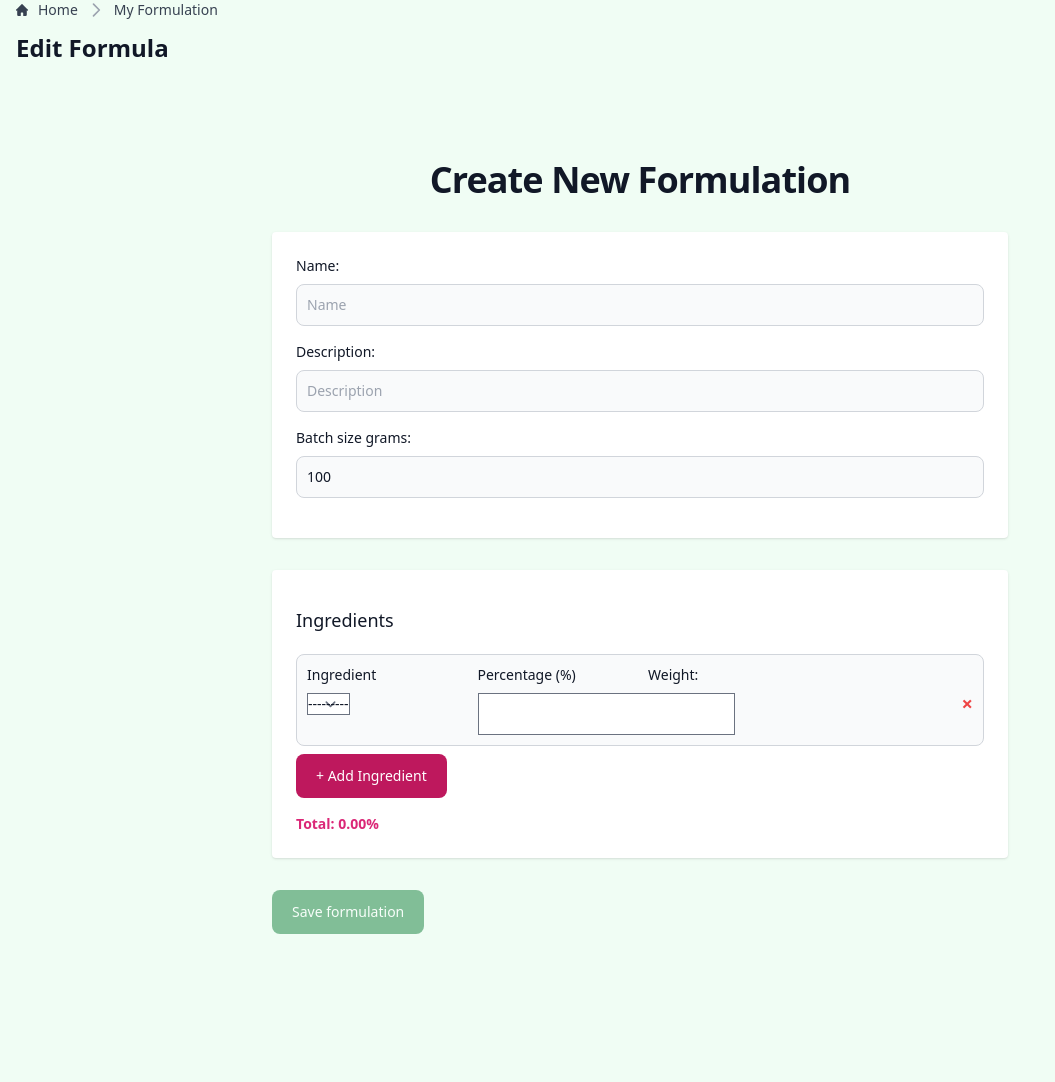
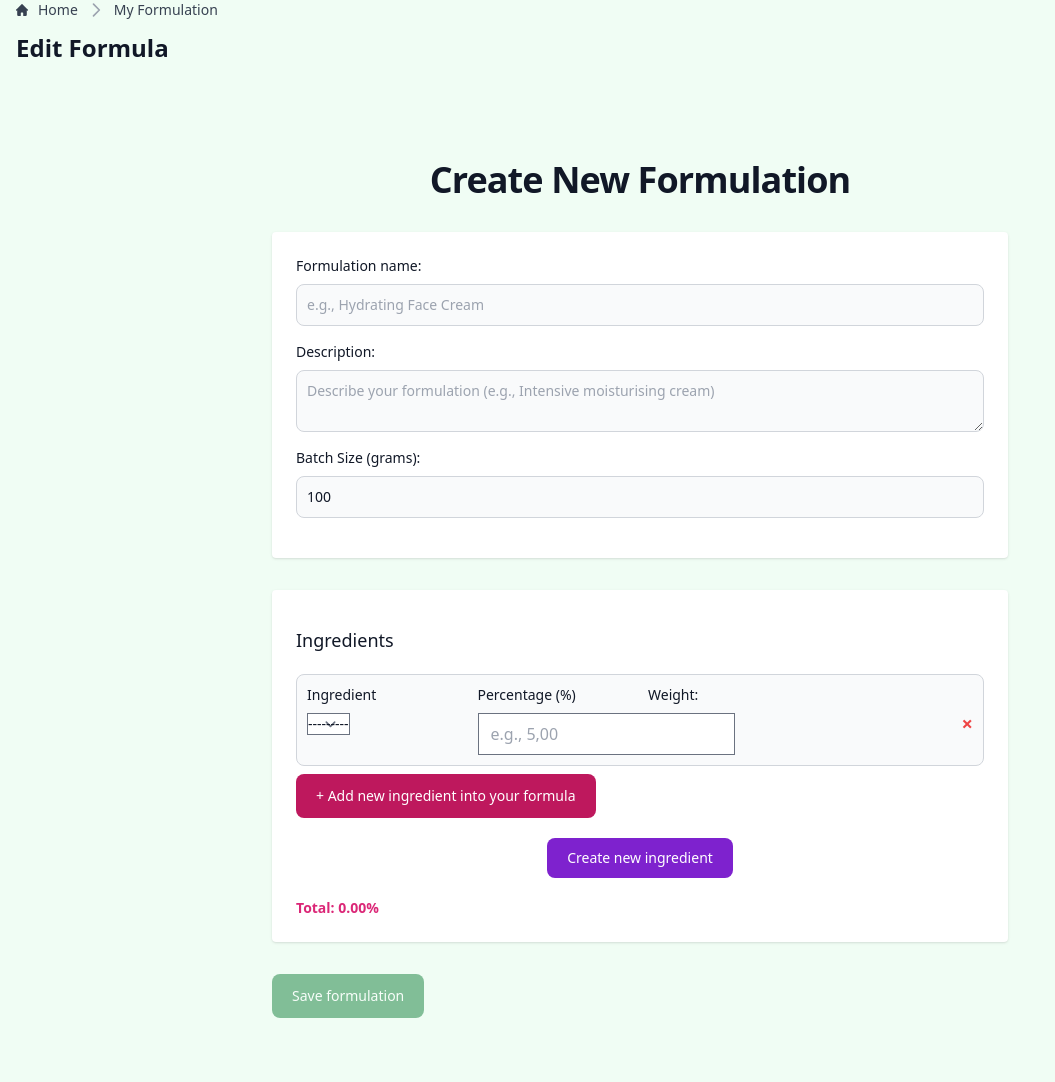
Before and after one commit to DenisaKo/cos_formulator, a Django app: page /formulations/create/ in a window 1280 px wide. Shown: the whole page, without its empty margins (0-1055 px from the left). Before the commit the page ends 934 px from the top, so only its background shows below. Run offline with Django 5.2, Linux system fonts and the light colour scheme; the visitor is signed in with stand-in values (Sample User, id 1); data that the repository does not hold is empty; some libraries are stand-ins or nearby versions.

Commit message:
new ingredient - ajax

```diff
--- a/cos_formulator/urls.py
+++ b/cos_formulator/urls.py
@@ -16,7 +16,7 @@ Including another URLconf
 """
 from django.contrib import admin
 from django.urls import path, include
-from formulations.views import home, sign_up, create_formulation_view, profile_view, edit_formulation_view, delete_formulation_view
+from formulations.views import home, sign_up, create_formulation_view, profile_view, edit_formulation_view, delete_formulation_view, create_ingredient_view
 
 urlpatterns = [
     path('admin/', admin.site.urls),
@@ -27,4 +27,5 @@ urlpatterns = [
     path('profile/', profile_view, name='profile'),
     path('formulations/<int:pk>/edit/', edit_formulation_view, name='edit_formulation'),
     path('formulations/<int:pk>/delete/', delete_formulation_view, name='delete_formulation'),
+    path('ingredient/create/', create_ingredient_view, name='create_ingredient')
 ]
--- a/formulations/forms.py
+++ b/formulations/forms.py
@@ -39,21 +39,35 @@ class FormulationForm(forms.ModelForm):
         model = Formulation
         fields = ["name", "description", "batch_size_grams"]
 
-    widgets = {
-        'name': forms.TextInput(attrs={'placeholder': 'e.g., Hydrating Face Cream'}),
-        'description': forms.Textarea(attrs={'rows': 2, 'placeholder': 'Describe your formulation (e.g., Intensive moisturising cream)'}),
-        'instructions': forms.Textarea(attrs={'rows': 2, 'placeholder': 'Step-by-step guide for making this formulation...'}),
-        'batch_size_grams': forms.NumberInput(attrs={'placeholder': 'e.g., 100.00'})
-    }
-    labels = {
-        'name': 'Formulation name',
-        'description': 'Description',
-        'instructions': 'Instructions',
-        'batch_size_grams': 'Batch Size (grams)',
-    }
-    help_texts = {
-        'batch_size_grams': 'Enter the target batch size in grams (e.g., 100.00 for a 100g batch). Must be 0 or a positive number.',
-    }
+        widgets = {
+            'name': forms.TextInput(attrs={
+                'placeholder': 'e.g., Hydrating Face Cream',
+                'class': 'bg-gray-50 border border-gray-300 text-gray-900 text-sm rounded-lg focus:ring-primary-600 focus:border-primary-600 block w-full p-2.5 dark:bg-gray-700 dark:border-gray-600 dark:placeholder-gray-400 dark:text-white dark:focus:ring-blue-500 dark:focus:border-blue-500',
+                }),
+            'description': forms.Textarea(attrs={
+                'rows': 2,
+                'placeholder': 'Describe your formulation (e.g., Intensive moisturising cream)',
+                'class': 'bg-gray-50 border border-gray-300 text-gray-900 text-sm rounded-lg focus:ring-primary-600 focus:border-primary-600 block w-full p-2.5 dark:bg-gray-700 dark:border-gray-600 dark:placeholder-gray-400 dark:text-white dark:focus:ring-blue-500 dark:focus:border-blue-500',
+                }),
+            'instructions': forms.Textarea(attrs={
+                'rows': 2,
+                'placeholder': 'Step-by-step guide for making this formulation...',
+                'class': 'bg-gray-50 border border-gray-300 text-gray-900 text-sm rounded-lg focus:ring-primary-600 focus:border-primary-600 block w-full p-2.5 dark:bg-gray-700 dark:border-gray-600 dark:placeholder-gray-400 dark:text-white dark:focus:ring-blue-500 dark:focus:border-blue-500',
+                }),
+            'batch_size_grams': forms.NumberInput(attrs={
+                'placeholder': 'e.g., 100.00',
+                'class': 'bg-gray-50 border border-gray-300 text-gray-900 text-sm rounded-lg focus:ring-primary-600 focus:border-primary-600 block w-full p-2.5 dark:bg-gray-700 dark:border-gray-600 dark:placeholder-gray-400 dark:text-white dark:focus:ring-blue-500 dark:focus:border-blue-500',
+                })
+        }
+        labels = {
+            'name': 'Formulation name',
+            'description': 'Description',
+            'instructions': 'Instructions',
+            'batch_size_grams': 'Batch Size (grams)',
+        }
+        help_texts = {
+            'batch_size_grams': 'Enter the target batch size in grams (e.g., 100.00 for a 100g batch). Must be 0 or a positive number.',
+        }
 
 class IngredientForm(forms.ModelForm):
     """
@@ -63,22 +77,41 @@ class IngredientForm(forms.ModelForm):
         model = Ingredient
         fields = ["name", "inci_name", "functionality", "solubility", "physical_state", "recommended_concentration", "notes"]
 
-    widgets = {
-        'name': forms.TextInput(attrs={'placeholder': 'e.g., Hydrating Face Cream'}),
-        'inci_name': forms.TextInput(attrs={'placeholder': 'e.g., Sodium Chloride'}),
-        'functionality': forms.Textarea(attrs={'rows': 2, 'placeholder': 'Describe your formulation (e.g., Intensive moisturising cream)'}),
-        'notes': forms.Textarea(attrs={'rows': 2, 'placeholder': 'Step-by-step guide for making this formulation...'}),
-        'recommended_concentration': forms.TextInput(attrs={'placeholder': 'e.g., 5-10%'})
-    }
-    labels = {
-        'name': 'Ingredient name',
-        'inci_name': 'Ingredient INCI name',
-        'functionality': 'Functionality',
-        'notes': 'Notes',
-        'recommended_concentration': 'Recommended concentration',
-        'solubility': 'Solubility',
-        'physical_state': 'Physical state',
-    }
+        widgets = {
+            'name': forms.TextInput(attrs={
+                'placeholder': 'e.g., Hydrating Face Cream',
+                'class': 'bg-gray-50 border border-gray-300 text-gray-900 text-sm rounded-lg focus:ring-primary-600 focus:border-primary-600 block w-full p-2.5 dark:bg-gray-700 dark:border-gray-600 dark:placeholder-gray-400 dark:text-white dark:focus:ring-blue-500 dark:focus:border-blue-500',
+                }),
+            'inci_name': forms.TextInput(attrs={
+                'placeholder': 'e.g., Sodium Chloride',
+                'class': 'bg-gray-50 border border-gray-300 text-gray-900 text-sm rounded-lg focus:ring-primary-600 focus:border-primary-600 block w-full p-2.5 dark:bg-gray-700 dark:border-gray-600 dark:placeholder-gray-400 dark:text-white dark:focus:ring-blue-500 dark:focus:border-blue-500',
+                }),
+            'functionality': forms.Textarea(attrs={
+                'rows': 2,
+                'placeholder': 'Describe your formulation (e.g., Intensive moisturising cream)',
+                'class': 'bg-gray-50 border border-gray-300 text-gray-900 text-sm rounded-lg focus:ring-primary-600 focus:border-primary-600 block w-full p-2.5 dark:bg-gray-700 dark:border-gray-600 dark:placeholder-gray-400 dark:text-white dark:focus:ring-blue-500 dark:focus:border-blue-500',
+                }),
+            'notes': forms.Textarea(attrs={
+                'rows': 2,
+                'placeholder': 'Step-by-step guide for making this formulation...',
+                'class': 'bg-gray-50 border border-gray-300 text-gray-900 text-sm rounded-lg focus:ring-primary-600 focus:border-primary-600 block w-full p-2.5 dark:bg-gray-700 dark:border-gray-600 dark:placeholder-gray-400 dark:text-white dark:focus:ring-blue-500 dark:focus:border-blue-500',
+                }),
+            'recommended_concentration': forms.TextInput(attrs={
+                'placeholder': 'e.g., 5-10%',
+                'class': 'bg-gray-50 border border-gray-300 text-gray-900 text-sm rounded-lg focus:ring-primary-600 focus:border-primary-600 block w-full p-2.5 dark:bg-gray-700 dark:border-gray-600 dark:placeholder-gray-400 dark:text-white dark:focus:ring-blue-500 dark:focus:border-blue-500',
+                }),
+            'solubility': forms.Select(attrs={'class': 'bg-gray-50 border border-gray-300 text-gray-900 text-sm rounded-lg focus:ring-primary-600 focus:border-primary-600 block w-full p-2.5 dark:bg-gray-700 dark:border-gray-600 dark:placeholder-gray-400 dark:text-white dark:focus:ring-blue-500 dark:focus:border-blue-500'}),
+            'physical_state': forms.Select(attrs={'class': 'bg-gray-50 border border-gray-300 text-gray-900 text-sm rounded-lg focus:ring-primary-600 focus:border-primary-600 block w-full p-2.5 dark:bg-gray-700 dark:border-gray-600 dark:placeholder-gray-400 dark:text-white dark:focus:ring-blue-500 dark:focus:border-blue-500'})
+        }
+        labels = {
+            'name': 'Ingredient name',
+            'inci_name': 'Ingredient INCI name',
+            'functionality': 'Functionality',
+            'notes': 'Notes',
+            'recommended_concentration': 'Recommended concentration',
+            'solubility': 'Solubility',
+            'physical_state': 'Physical state',
+        }
 
 class FormulationIngredientForm(forms.ModelForm):
     # for one row / ingredient wthin the formulation
@@ -86,12 +119,12 @@ class FormulationIngredientForm(forms.ModelForm):
         model = FormulationIngredient
         fields = ["ingredient", "percentage"]
 
-    widgets = {
-        'percentage': forms.NumberInput(attrs={'placeholder': 'e.g., 5,00'}),
-    }
-    labels = {
-        'percentage': 'Concentration',
-    }
+        widgets = {
+            'percentage': forms.NumberInput(attrs={'placeholder': 'e.g., 5,00'}),
+        }
+        labels = {
+            'percentage': 'Concentration',
+        }
 
 
 class TotalPercentageFormSet(BaseInlineFormSet):
--- a/formulations/views.py
+++ b/formulations/views.py
@@ -2,7 +2,9 @@ from django.contrib.auth import login
 from django.contrib.auth.decorators import login_required
 from django.core.exceptions import ValidationError
 from django.db import transaction
+from django.http import JsonResponse
 from django.shortcuts import render, redirect, get_object_or_404
+from django.views.decorators.http import require_POST
 from formulations.forms import RegistrationForm, FormulationForm, IngredientForm, FormulationIngredientForm, FormulationIngredientFormSet
 from formulations.models import Formulation
 
@@ -59,10 +61,12 @@ def create_formulation_view(request):
     else:
         form = FormulationForm()
         ingredient_formset = FormulationIngredientFormSet(prefix='form')
+        ingredient_form = IngredientForm()
 
     context = {
         'form': form,
         'ingredient_formset': ingredient_formset,
+        'ingredient_form': ingredient_form,
     }
     return render(request, 'formulations/create_formulation.html', context)
 
@@ -112,3 +116,20 @@ def delete_formulation_view(request, pk):
         print("deleting formulation, ",  formulation)
         formulation.delete()
     return redirect('profile')
+
+@require_POST
+def create_ingredient_view(request):
+    form = IngredientForm(request.POST)
+    if form.is_valid():
+        ingredient = form.save()
+        return JsonResponse({
+            'success': True,
+            'id': ingredient.id,
+            'name': ingredient.name,
+            'message': 'Ingredient created successfully.'
+        })
+    else:
+        return JsonResponse({
+            'success': False,
+            'errors': form.errors
+        }, status=400)
--- a/static/js/formset.js
+++ b/static/js/formset.js
@@ -5,11 +5,8 @@ document.addEventListener('DOMContentLoaded', function () {
     // create_formulation.html logic
     const addBtn = document.getElementById('add-ingredient');
     if (addBtn) {
-
         const formsetContainer = document.getElementById('ingredient-formset');
         const totalForms = document.querySelector('#id_form-TOTAL_FORMS');
-
-
         addBtn.addEventListener('click', function () {
             // console.log("Add button clicked!");
             const currentFormCount = parseInt(totalForms.value);
@@ -38,13 +35,77 @@ document.addEventListener('DOMContentLoaded', function () {
             bindDeleteButtons();
             bindPercentageSum();
         });
-
-
         // Initial binding
         bindDeleteButtons();
         bindPercentageSum();
         updatePercentageSum();
     }
+
+
+    // profile.html logic
+    const deleteButtons = document.querySelectorAll(".deleteButton");
+    const deleteForm = document.getElementById("delete-form");
+
+    if (deleteButtons){
+        deleteButtons.forEach(button => {
+            button.addEventListener("click", () => {
+                const formulationId = button.getAttribute("data-formulation-id");
+                console.log("formulationId for deleting formula is  ", formulationId);
+                deleteForm.action = `/formulations/${formulationId}/delete/`;  // Adjust if your URL is different
+            });
+        });
+    }
+
+
+    // create ingredient, ajax
+    const form = document.getElementById("ingredientModalForm");
+    const csrfToken = document.querySelector('[name=csrfmiddlewaretoken]').value;
+
+    if (form){
+        // prevent browser from reloading after form submission
+        form.addEventListener("submit", function (e) {
+            e.preventDefault();
+
+            // sending dat via POST method
+            fetch("/ingredient/create/", {
+                method: "POST",
+                headers: {
+                    "X-CSRFToken": csrfToken,
+                    "Content-Type": "application/x-www-form-urlencoded"
+                },
+                body: new URLSearchParams(new FormData(form))
+            })
+            // expected response from create_ingredient_view is in json format
+            .then(response => response.json())
+            .then(data => {
+                if (data.success) {
+                    // console.log(data);
+                    alert(data.message);
+
+                    // Append new ingredient to all dropdowns in formset
+                    document.querySelectorAll("select[name$='-ingredient']").forEach(select => {
+                        const option = new Option(data.name, data.id, false, false);
+                        select.appendChild(option);
+                    });
+
+                    form.reset();  // Reset the modal form
+                    document.getElementById("defaultModal").classList.add("hidden"); // Close modal
+                } else {
+                    console.error(data.errors);
+
+                }
+            })
+            .catch(err => {
+                console.error("AJAX error:", err)
+                // Error display to the user
+                const errorDiv = document.getElementById("ingredientError");
+                if (errorDiv) {
+                    errorDiv.textContent = "Failed to save ingredient. Please try again.";
+                }
+            });
+        });
+    }
+});
 
 // row removing
 function bindDeleteButtons() {
@@ -74,29 +135,12 @@ document.addEventListener('DOMContentLoaded', function () {
         deleteField.value = "on";
         // hide from the user
         formRow.style.display = 'none';
-            // document.querySelectorAll('input[name$="-DELETE"]').forEach(input => {
-            //     console.log(input.name, input.checked);
-            // });
     } else {
         console.warn("Delete input not found in row!");
     }
     updatePercentageSum();
 
 }
-
-    // profile.html logic
-    const deleteButtons = document.querySelectorAll(".deleteButton");
-    const deleteForm = document.getElementById("delete-form");
-    const cancelBtn = document.querySelector(".cancel-btn");
-
-    deleteButtons.forEach(button => {
-        button.addEventListener("click", () => {
-            const formulationId = button.getAttribute("data-formulation-id");
-            console.log("formulationId for deleting formula is  ", formulationId);
-            deleteForm.action = `/formulations/${formulationId}/delete/`;  // Adjust if your URL is different
-        });
-    });
-
  // percentage validation
  function updatePercentageSum() {
     let total = 0;
@@ -110,31 +154,18 @@ document.addEventListener('DOMContentLoaded', function () {
         // console.log('deleteCheckbox', deleteCheckbox);
         const value = parseFloat(input.value.replace(',', '.')); // In case user uses comma
 
-
         // live weight calculation
         const weight = parentDiv.querySelector('[name$="-percentage-weight"]');
         const weightValue = value/100 * valueBatchSize;
-
-
 
         if (!isNaN(value)) {
             total += value;
             weight.textContent = `${weightValue} g`;
             // console.log('checkbox is addded')
             if (deleteCheckbox.value == "on" && deleteCheckbox.checked){
-                    // console.log('checkbox is checked', deleteCheckbox.value);
-                    // console.log('checkbox is checked', deleteCheckbox.checked);
-                    // console.log('checkbox is substracted');
                 total -= value;
             }
-                else {
-                    // console.log('checkbox is not substracted');
         }
-            }
-            else {
-                // console.log('value is null');
-            }
-
     });
 
     const sumDisplay = document.getElementById("percentage-sum");
@@ -165,5 +196,3 @@ document.addEventListener('DOMContentLoaded', function () {
     const batchSize = document.getElementById('id_batch_size_grams');
     batchSize.addEventListener("input", updatePercentageSum)
 }
-
-});
--- a/templates/formulations/create_formulation.html
+++ b/templates/formulations/create_formulation.html
@@ -65,18 +65,19 @@
                     </div>
                 {% endif %}
 
-            <div class="bg-white p-6 rounded shadow">
+            <div class="bg-white p-6 rounded shadow dark:bg-gray-800">
                 {% for field in form %}
                     <div class="mb-4">
                         <label for="{{ field.id_for_label }}" class="block mb-2 text-sm font-medium text-gray-900 dark:text-white">
                             {{ field.label_tag }}
                         </label>
-                        <input type="{{ field.widget_type }}" name="{{ field.html_name }}" id="{{ field.id_for_label }}"
+                            {{ field }}
+                        <!-- <input type="{{ field.widget_type }}" name="{{ field.html_name }}" id="{{ field.id_for_label }}"
                             class="bg-gray-50 border border-gray-300 text-gray-900 text-sm rounded-lg focus:ring-primary-600 focus:border-primary-600 block w-full p-2.5 dark:bg-gray-700 dark:border-gray-600 dark:placeholder-gray-400 dark:text-white dark:focus:ring-blue-500 dark:focus:border-blue-500"
                             placeholder="{{ field.label }}"
                             {% if field.field.required %}required{% endif %}
                             {% if field.value %}value="{{ field.value }}"{% endif %}
-                        >
+                        > -->
 
                         {% for error in field.errors %}
                             <p class="text-red-500 text-xs italic">{{ error }}</p>
@@ -85,7 +86,7 @@
                 {% endfor %}
             </div>
 
-            <div class="bg-white p-6 rounded shadow" >
+            <div class="bg-white p-6 rounded shadow dark:bg-gray-800" >
                 <h2 class="py-3 block mb-2 text-lg font-medium text-gray-900 dark:text-white">Ingredients</h2>
 
                 <div id="ingredient-formset">
@@ -108,6 +109,7 @@
                             <div class="grid grid-cols-1 md:grid-cols-4 gap-4 bg-gray-50 border border-gray-300 text-gray-900 text-sm rounded-lg focus:ring-primary-600 focus:border-primary-600 block w-full p-2.5 dark:bg-gray-700 dark:border-gray-600 dark:placeholder-gray-400 dark:text-white dark:focus:ring-blue-500 dark:focus:border-blue-500">
 
                                 <div>
+
                                     <label for="{{ iform.ingredient.id_for_label }}" class="block mb-2 text-sm font-medium text-gray-900 dark:text-white">
                                         Ingredient
                                     </label>
@@ -161,8 +163,19 @@
 
 
                 <button type="button" id="add-ingredient" class="py-3 px-5 text-sm font-medium text-center text-white rounded-lg bg-pink-700 sm:w-fit hover:bg-pink-800 focus:ring-4 focus:outline-none focus:ring-pink-300 dark:bg-pink-600 dark:hover:bg-pink-700 dark:focus:ring-pink-800">
-                    + Add Ingredient
+                    + Add new ingredient into your formula
                </button>
+
+                <!-- <button type="button" id="add-new-ingredient" class="py-3 px-5 text-sm font-medium text-center text-white rounded-lg bg-purple-700 sm:w-fit hover:bg-purple-800 focus:ring-4 focus:outline-none focus:ring-purple-300 dark:bg-purple-600 dark:hover:bg-purple-700 dark:focus:ring-purple-800">
+                 Create ingredient
+                </button> -->
+
+                <div class="flex justify-center m-5">
+                    <button id="defaultModalButton" data-modal-target="defaultModal" data-modal-toggle="defaultModal" class="block text-white bg-purple-700 hover:bg-purple-800 focus:ring-4 focus:outline-none focus:ring-purple-300 font-medium rounded-lg text-sm px-5 py-2.5 text-center dark:bg-purple-600 dark:hover:bg-purple-700 dark:focus:ring-purple-800" type="button">
+                    Create new ingredient
+                    </button>
+                </div>
+
 
                 <p id="percentage-feedback" class="mt-4 text-sm font-semibold text-pink-600">
                 Total: <span id="percentage-sum">0%</span>
@@ -177,4 +190,48 @@
     </div>
 </section>
 
+<!-- Main modal -->
+<div id="defaultModal" tabindex="-1" aria-hidden="true" class="hidden overflow-y-auto overflow-x-hidden fixed top-0 right-0 left-0 z-50 justify-center items-center w-full md:inset-0 h-modal md:h-full">
+    <div class="relative p-4 w-full max-w-2xl h-full md:h-auto">
+        <!-- Modal content -->
+        <div class="relative p-4 bg-white rounded-lg shadow dark:bg-gray-800 sm:p-5">
+            <!-- Modal header -->
+            <div class="flex justify-between items-center pb-4 mb-4 rounded-t border-b sm:mb-5 dark:border-gray-600">
+                <h3 class="text-lg font-semibold text-gray-900 dark:text-white">
+                    New Ingredient
+                </h3>
+                <button type="button" class="text-gray-400 bg-transparent hover:bg-gray-200 hover:text-gray-900 rounded-lg text-sm p-1.5 ml-auto inline-flex items-center dark:hover:bg-gray-600 dark:hover:text-white" data-modal-toggle="defaultModal">
+                    <svg aria-hidden="true" class="w-5 h-5" fill="currentColor" viewBox="0 0 20 20" xmlns="http://www.w3.org/2000/svg"><path fill-rule="evenodd" d="M4.293 4.293a1 1 0 011.414 0L10 8.586l4.293-4.293a1 1 0 111.414 1.414L11.414 10l4.293 4.293a1 1 0 01-1.414 1.414L10 11.414l-4.293 4.293a1 1 0 01-1.414-1.414L8.586 10 4.293 5.707a1 1 0 010-1.414z" clip-rule="evenodd"></path></svg>
+                    <span class="sr-only">Close modal</span>
+                </button>
+            </div>
+            <!-- Modal body -->
+            <form action="{% url 'create_ingredient' %}" method="post" id="ingredientModalForm">
+                {% csrf_token %}
+                <div class="grid gap-4 mb-4 sm:grid-cols-2">
+                    {% for ingredient_field in ingredient_form %}
+                        <div>
+                            <label for="name" class="block mb-2 text-sm font-medium text-gray-900 dark:text-white">{{ ingredient_field.label_tag }}</label>
+                            {{ ingredient_field }}
+                        </div>
+
+                        {% for error in field.errors %}
+                            <p class="text-red-500 text-xs italic">{{ error }}</p>
+                        {% endfor %}
+
+                    {% endfor %}
+
+                </div>
+                <button type="submit" class="text-white inline-flex items-center bg-green-700 hover:bg-green-800 focus:ring-4 focus:outline-none focus:ring-green-300 font-medium rounded-lg text-sm px-5 py-2.5 text-center dark:bg-green-600 dark:hover:bg-green-700 dark:focus:ring-green-800" data-modal-toggle="defaultModal">
+                    <svg class="mr-1 -ml-1 w-6 h-6" fill="currentColor" viewBox="0 0 20 20" xmlns="http://www.w3.org/2000/svg"><path fill-rule="evenodd" d="M10 5a1 1 0 011 1v3h3a1 1 0 110 2h-3v3a1 1 0 11-2 0v-3H6a1 1 0 110-2h3V6a1 1 0 011-1z" clip-rule="evenodd"></path></svg>
+                    Add new ingredient
+                </button>
+                <div id="ingredientError" class="text-red-600 text-sm mt-2"></div>
+            </form>
+        </div>
+    </div>
+</div>
+
+
+
 {% endblock content %}
```
Lines whose indentation alone changed are shown as unchanged.
